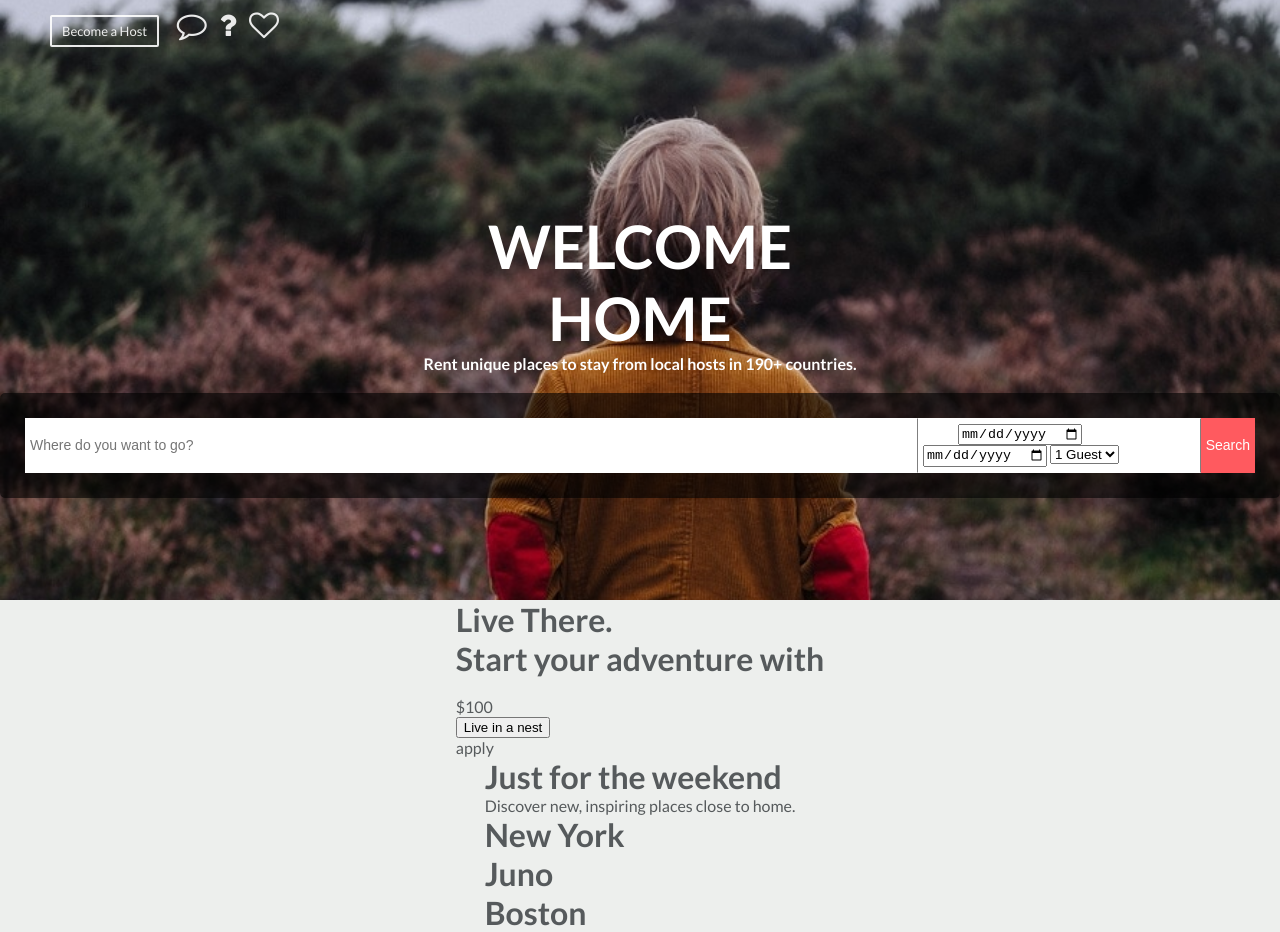
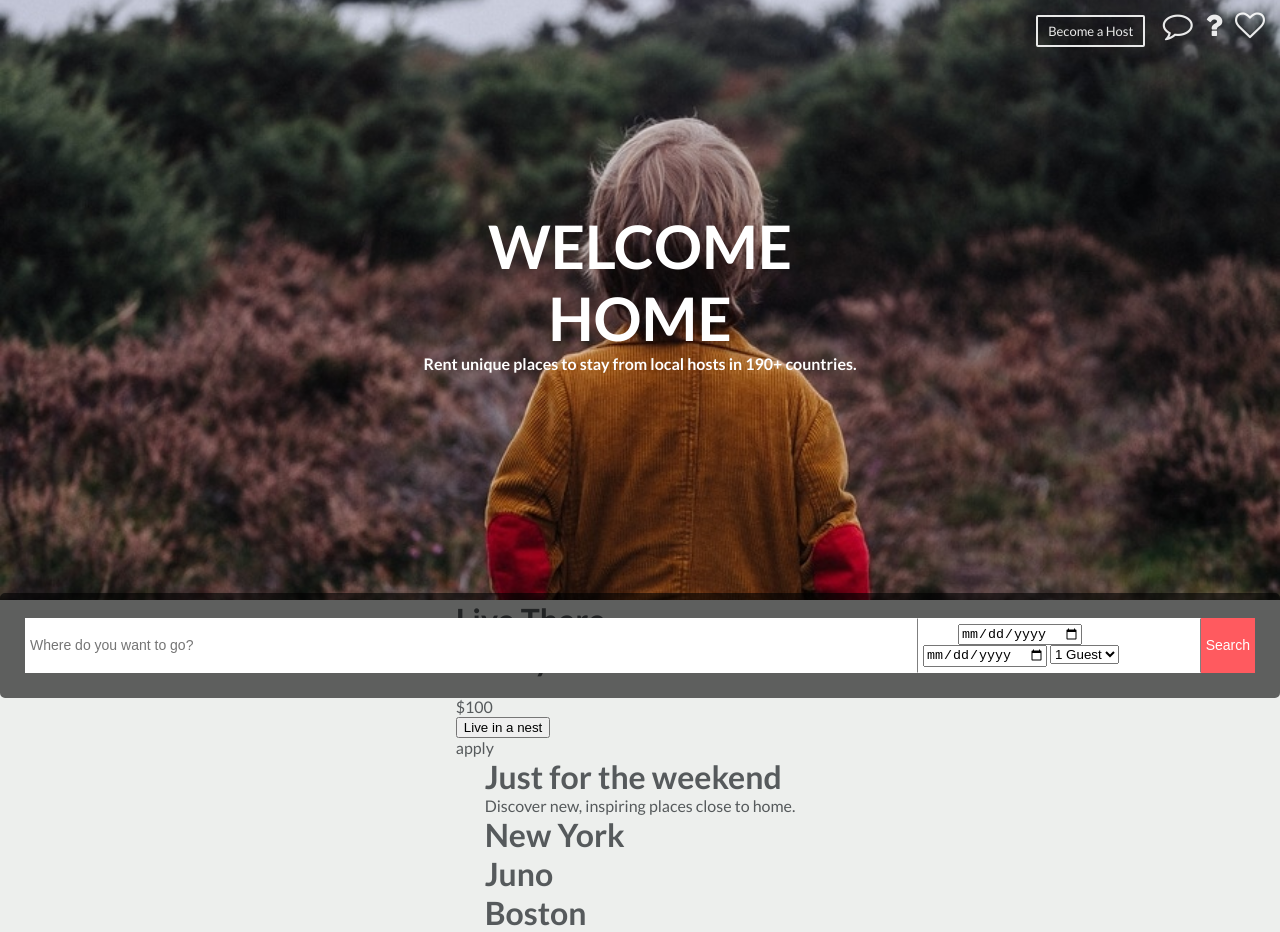
Before and after one commit to gracielundell/airbnb-flex-practice, a plain HTML site: page index.html in a window 1280 px wide. Drawn offline with Linux system fonts and the light colour scheme.

Commit message:
Place item s in top banner

```diff
--- a/css/medMediaQuery.css
+++ b/css/medMediaQuery.css
@@ -44,7 +44,9 @@ nav {
 .flex-nav {
   padding: 10px;
   font-size: 13px;
-  flex-wrap: wrap;
+  display: flex;
+  justify-content: flex-end;
+
 }
 
 .flex-nav img, a{
@@ -53,6 +55,10 @@ nav {
 
 .flex-nav i {
   font-size: 30px;
+}
+
+ul {
+  justify-content: center;
 }
 
 .toggleNav {
@@ -137,7 +143,6 @@ li:first-child {
 /*Flexbox Starts Here*/
 .input {
   display:flex;
-  justify-content: flex-end;
   align-items: flex-end;
 }
 
@@ -148,6 +153,7 @@ li:first-child {
   flex: 1 1 100%;
   justify-content: center;
   width:100%;
+  margin-top: 200px;
 }
 
 input[type="search"] {
```
